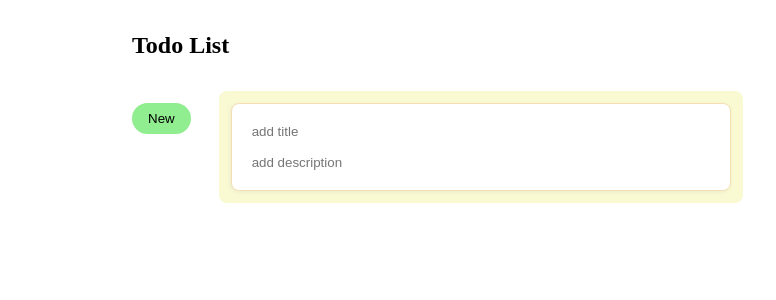
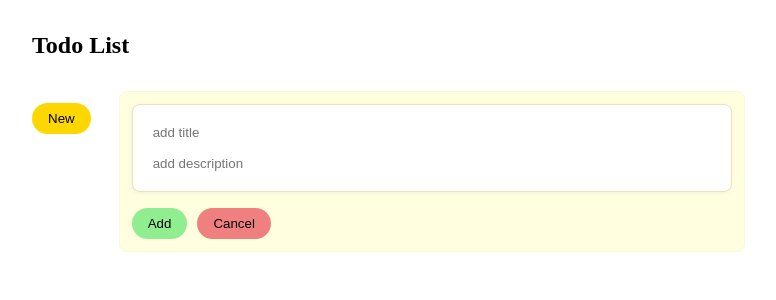
Before and after one commit to prakashpaini2k/react-todo, a Next.js app: page / in a window 1280 px wide. Both pictures are taken after a click on the button "New". Shown: the top 300 px of the page, without its empty margins (20-796 px from the left). Built offline with nearby package versions, Linux system fonts and the light colour scheme.

Commit message:
added edit functionality

```diff
--- a/app/page.css
+++ b/app/page.css
@@ -1,5 +1,5 @@
 .container{
-    max-width: 1000px;
+    max-width: 1200px;
     margin: 1rem auto;
 }
 .padd-1{
@@ -25,16 +25,24 @@
     box-shadow: -1px 1px 4px #758aac1f;
     padding: .75rem;
 }
+.side{
+    display: flex;
+    flex-direction: column;
+    gap: 10px;
+}
 .btn{
     border: none;
     border-radius: 1rem;
-    padding: .5rem .75rem;
+    padding: .5rem 1rem;
 }
-
-.btn-new {
+.btn-warning {
+    background-color: gold;
+}
+.btn-green{
     background-color: lightgreen;
-    padding: .5rem 1rem;
-
+}
+.btn-danger{
+    background-color: lightcoral;
 }
 .body{
     display: flex;
@@ -45,7 +53,8 @@
     flex-direction: column;
     width: 50%;
     gap: 1rem;
-    background-color:lightgoldenrodyellow;
+    background-color:lightyellow;
+    border: 1px solid lightgoldenrodyellow;
 }
 .card-title , .card-desc{
     padding: .25rem;
@@ -57,18 +66,12 @@
 .btn-holder{
     float: right;
     display: flex;
-    gap: 1rem;
-
+    gap: 10px;
 }
 .sub-header{
     margin: 0;
 }
-.btn-green{
-    background-color: lightgreen;
-}
-.btn-danger{
-    background-color: lightcoral;
-}
+
 @media screen and (max-width: 576px) {
     .body{
         flex-direction: column;
@@ -79,4 +82,7 @@
         width: calc(100vw - 4rem);
         margin-right: 0;
     }
+    .btn-holder.mweb{
+        flex-direction: column;
+    }
 }
--- a/app/page.js
+++ b/app/page.js
@@ -1,57 +1,76 @@
 'use client'
 import { useState } from 'react'
 import './page.css'
-export default function Home() {
-    const [formState, setFormState] = useState('');
-    const [todoArray, SetTodoArray] = useState([]);
-    const [completedArray, SetCompletedArray] = useState([])
 class Todo {
-        constructor(title, description) {
-            this.title = title;
-            this.description = description;
-            this.isCompleted = false;
+    constructor(formTitle, formDescription) {
+        this.title = formTitle;
+        this.description = formDescription;
     }
 }
+export default function Home() {
+    const [todoArray, SetTodoArray] = useState([]);
+    const [targetTodoIndex,setTargetTodoIndex] = useState();
+    const [formState, setFormState] = useState('');
+    const [formTitle, setFormTitle] = useState('');
+    const [formDescription, setFormDescription] = useState('');
+    const [completedArray, SetCompletedArray] = useState([]);
+
+    const formReset = ()=>{
+        setFormTitle('');
+        setFormDescription('');
+        setFormState('');
+    }
+    const handleTodo = ()=>{
+        return new Todo(formTitle, formDescription);
+    }
+
     const handleAction = (value, index) => {
         let targetTodo = todoArray?.slice(index, index + 1)[0];
-        if (targetTodo) {
         let updatedTodoArray = todoArray?.filter((_, i) => i !== index);
+        if (value === 'complete') {
+            SetCompletedArray(current => [...current,targetTodo]);
             SetTodoArray(updatedTodoArray)
-            if (value == 'complete') {
-                SetCompletedArray(current => [...current, targetTodo]);
         }
+        if (value === 'delete'){
+            SetTodoArray(updatedTodoArray)
+        }
+        if (value === 'edit'){
+            setFormState('edit');
+            setTargetTodoIndex(index);
+            console.log(index);
+            setFormTitle(targetTodo.title);
+            setFormDescription(targetTodo.description)
+        }
+        if (value === 'add' && formState === 'new' ){
+            SetTodoArray(current => [...current, (handleTodo())]);
+            formReset()
+        }
+        if (value === 'done' || (value === 'add' && formState === 'edit')  ){
+            let updatedTodoArray = [...todoArray];
+            console.log(targetTodoIndex);
+            updatedTodoArray[targetTodoIndex] = handleTodo();
+            SetTodoArray(updatedTodoArray)
+            formReset()
+        }
+        if (value === 'cancel'){
+            formReset()
         }
     }
 
-    const TodoInput = ({ formState }) => {
-        const [title, setTitle] = useState('');
-        const [description, setDescription] = useState('');
 
     const handleInputChange = e => {
-            if (e.target.id == 'title') {
-                setTitle(e.target.value);
+        if (e.target.id === 'title') {
+            setFormTitle(e.target.value);
         }
-            if (e.target.id == 'desc') {
-                setDescription(e.target.value);
+        if (e.target.id === 'desc') {
+            setFormDescription(e.target.value);
         }
     };
 
-        const handlekeyEnter = e => {
+    const handlekeyPress = e => {
         if (e.key === 'Enter' && e.target.value != '') {
-                let todoObj = new Todo(title, description);
-                SetTodoArray(current => [...current, todoObj]);
-                setTitle('');
-                setDescription('');
-                setFormState('');
+            handleAction('add')
         }
-        };
-
-        return formState === 'new' ? (
-            <form className="input card br-8">
-                <input className='custom-input br-8' placeholder='add title' id='title' value={title} onKeyDown={handlekeyEnter} onChange={handleInputChange} type="text" />
-                <input className='custom-input br-8' placeholder='add description' id='desc' onKeyDown={handlekeyEnter} value={description} onChange={handleInputChange} type="text" />
-            </form>
-        ) : null;
     };
 
     return (
@@ -59,11 +78,23 @@ export default function Home() {
             <h2 className='header padd-1 br-8'>Todo List</h2>
             <div className="body">
                 <div className="side padd-1 br-8">
-                    <button onClick={() => setFormState('new')} className='btn btn-new'>New</button>
+                    <button onClick={() => setFormState('new')} className='btn btn-warning'>New</button>
                 </div>
-                {formState == 'new' &&
+                {(formState === 'new' || formState === 'edit') &&
                     <div className="main padd-1 br-8">
-                        <TodoInput formState={formState} SetTodoArray={SetTodoArray} />
+                        <form className="input card br-8">
+                            <input className='custom-input br-8' placeholder='add title' id='title' value={formTitle} onKeyDown={handlekeyPress} onChange={handleInputChange} type="text" />
+                            <input className='custom-input br-8' placeholder='add description' id='desc' onKeyDown={handlekeyPress} value={formDescription} onChange={handleInputChange} type="text" />
+                        </form>
+                        <div className="btn-holder">
+                        {formState === 'new' &&
+                            <button onClick={()=>{ handleAction('add')}} className='btn btn-green'>Add</button>
+                        }
+                        {formState === 'edit' &&
+                            <button onClick={()=>{ handleAction('done')}} className='btn btn-green'>Done</button>
+                        }
+                            <button onClick={()=>{ handleAction('cancel')}} className='btn btn-danger'>Cancel</button>
+                        </div>
                     </div>
                 }
                 {todoArray?.length > 0 &&
@@ -72,9 +103,10 @@ export default function Home() {
                         {todoArray.map((todo, i) => (
                             <div className="card br-8" key={i} >
                                 <div className='card-title br-8' >
-                                    <div className="btn-holder">
-                                        <button className='btn btn-green br-1rm' onClick={() => { handleAction('complete', i) }} >complete</button>
-                                        <button className='btn btn-danger br-1rm' onClick={() => { handleAction('delete', i) }} >delete</button>
+                                    <div className="btn-holder mweb">
+                                        <button className='btn btn-green br-1rm' onClick={() => { handleAction('complete', i) }} >Complete</button>
+                                        <button className='btn btn-warning br-1rm' onClick={() => { handleAction('edit', i) }} >Edit</button>
+                                        <button className='btn btn-danger br-1rm' onClick={() => { handleAction('delete', i) }} >Delete</button>
                                     </div>
                                     {todo?.title}
                                 </div>
```
Lines whose indentation alone changed are shown as unchanged.
